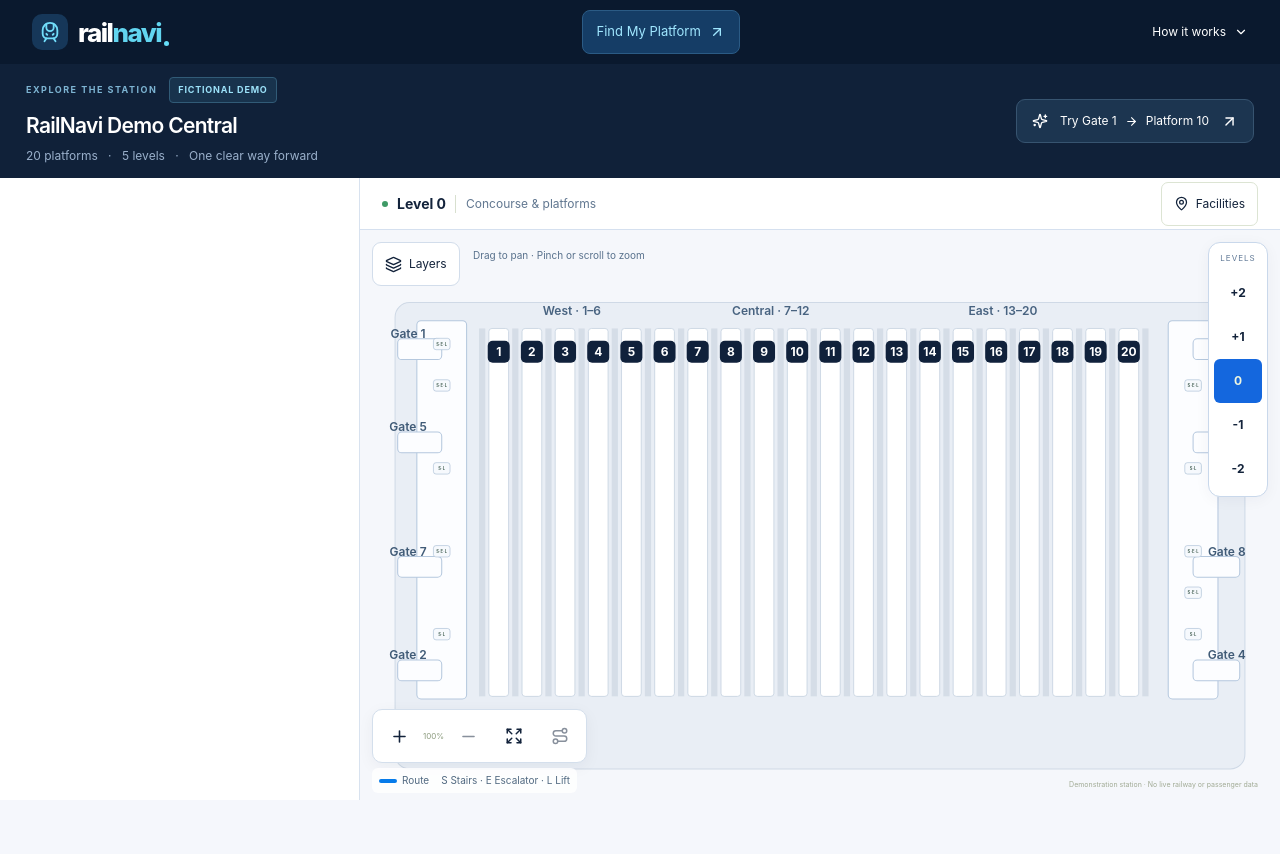
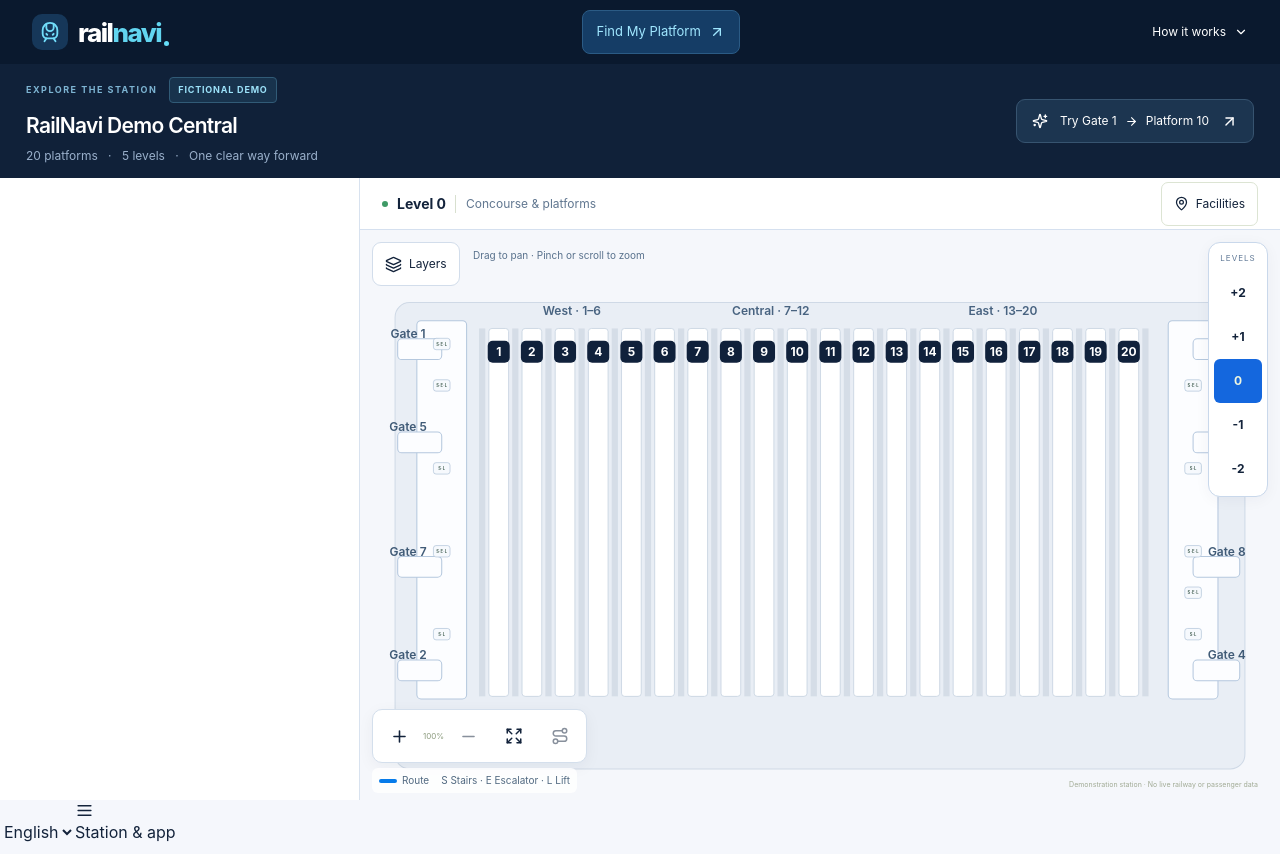
Before and after one commit to MAD1IZJOD/rail-navi, a Next.js app: page /demo in a window 1280 px wide. Before the commit the page ends 800 px from the top, so only its background shows below. Built offline with nearby package versions, Linux system fonts and the light colour scheme.

Commit message:
connect language offline and install features across the app

```diff
--- a/src/app/layout.tsx
+++ b/src/app/layout.tsx
@@ -1,13 +1,19 @@
 import type { Metadata, Viewport } from "next";
+import "@fontsource/noto-sans-devanagari/devanagari-400.css";
+import "@fontsource/noto-sans-devanagari/devanagari-600.css";
 import "./globals.css";
+import {LanguageProvider} from "@/components/language-provider";
+import {PwaProvider} from "@/components/pwa-provider";
 
 export const metadata: Metadata = {
   title: "RailNavi — Find your way. Catch your train.",
-  description: "Explore a fictional 12-platform station with real indoor pathfinding, accessible routes and clear turn-by-turn directions.",
+  description: "Indoor station navigation with QR checkpoints, offline maps, accessible routes and English/Hindi guidance. Fictional demonstration data.",
   applicationName: "RailNavi",
+  appleWebApp: {capable:true,title:"RailNavi",statusBarStyle:"default"},
+  icons: {apple:"/icon-180.png"},
 };
-export const viewport: Viewport = { width: "device-width", initialScale: 1, themeColor: "#173e32" };
+export const viewport: Viewport = { width: "device-width", initialScale: 1, themeColor: "#0b1b32", viewportFit: "cover" };
 
 export default function RootLayout({ children }: Readonly<{ children: React.ReactNode }>) {
-  return <html lang="en"><body>{children}</body></html>;
+  return <html lang="en"><body><LanguageProvider><PwaProvider>{children}</PwaProvider></LanguageProvider></body></html>;
 }
```
